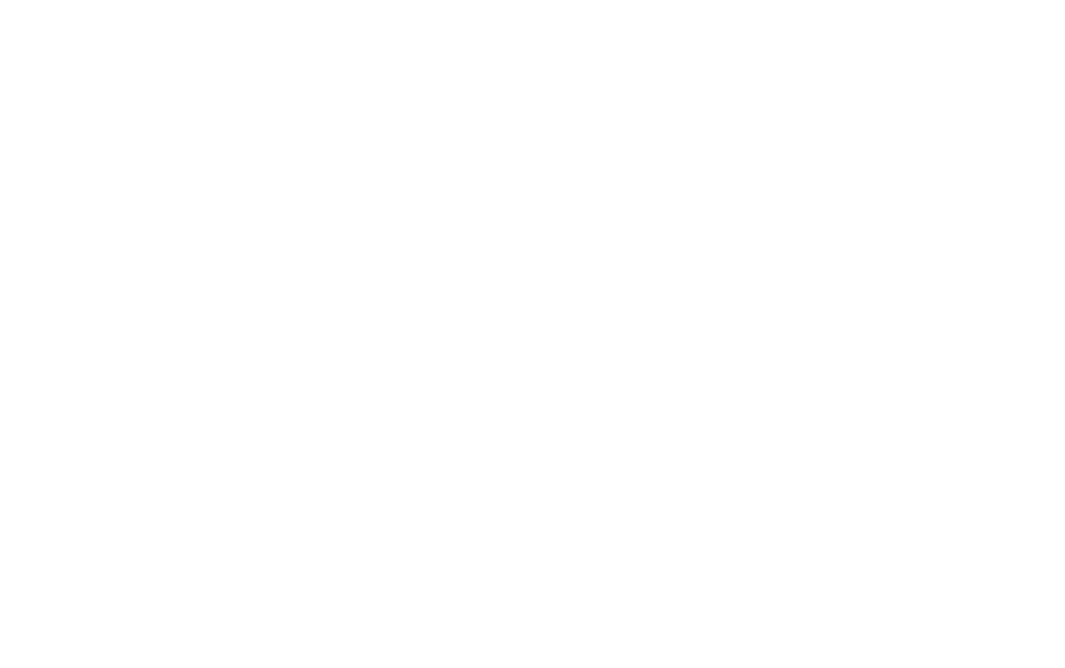
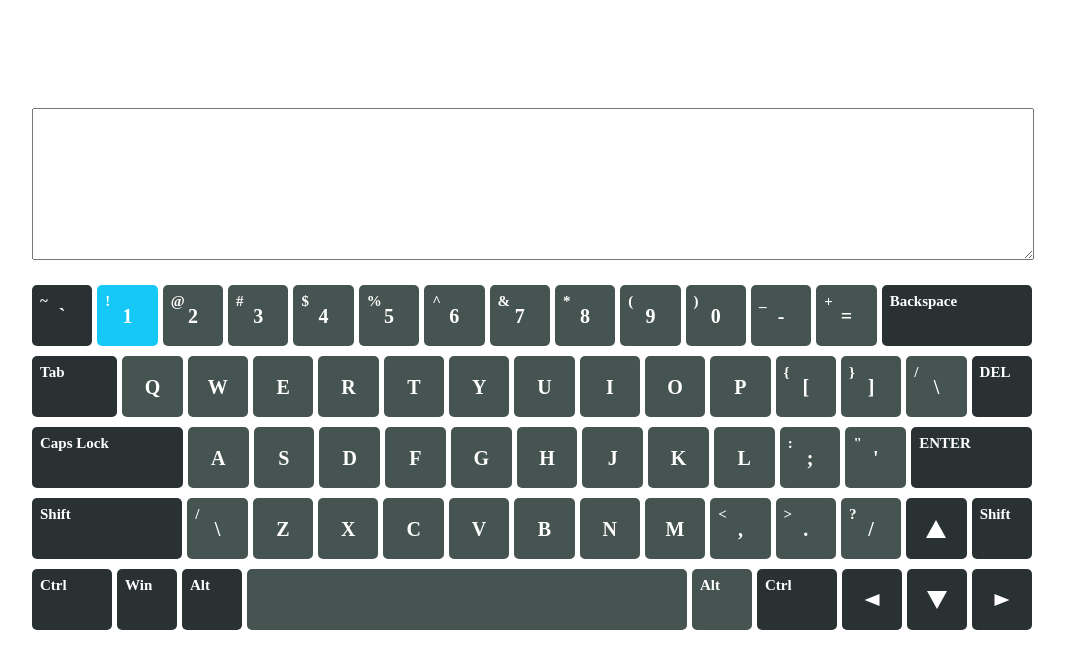
Before and after one commit to 5kazo4nik/virtual-keyboard, a website built with webpack: page virtual-keyboard/source/index.html in a window 1280 px wide. Shown: the whole page, without its empty margins (108-1173 px from the left). Built offline with nearby package versions, Linux system fonts and the light colour scheme.

Commit message:
feat: complete styles and static html

```diff
--- /dev/null
+++ b/virtual-keyboard/source/css/styles.scss
@@ -0,0 +1,123 @@
+$color-btn-center: #465451;
+$color-btn-border: #293133;
+$color-char: #fff;
+
+html {
+  display: flex;
+  flex-direction: column;
+  justify-content: space-between;
+  font-size: 10px;
+}
+
+body {
+  font-size: 2rem;
+  font-weight: bold;
+}
+
+.wrapper {
+  max-width: 1000px;
+  margin: 100px auto 0 auto;
+}
+
+.wrapper__input {
+  width: 100%;
+  height: 150px;
+  margin-bottom: 20px;
+  padding: 0;
+  outline: none;
+}
+
+.keyboard {
+  display: flex;
+  flex-direction: column;
+  row-gap: 10px;
+}
+
+.keyboard__line {
+  display: flex;
+  column-gap: 5px;
+}
+
+.btn {
+  height: 45px;
+  flex-basis: 40px;
+  background-color: #465451;
+  color: #fff;
+  border-radius: 5px;
+  flex-grow: 1;
+  padding: 8px;
+  font-size: 1.5rem;
+  position: relative;
+  text-align: left;
+
+  &_active {
+    background-color: #15c8f5;
+  }
+
+  &_bordered {
+    background-color: #293133;
+  }
+}
+
+.btn_backspace {
+  flex-basis: 130px;
+}
+
+.btn_tab {
+  flex-basis: 65px;
+}
+
+.btn_caps {
+  flex-basis: 130px;
+}
+
+.btn_enter {
+  flex-basis: 100px;
+}
+
+.btn_lshift {
+  flex-basis: 130px;
+}
+
+.btn_ctrl {
+  flex-basis: 60px;
+}
+
+.btn_space {
+  flex-basis: 420px;
+}
+
+.btn__inner {
+  text-align: center;
+  font-size: 2rem;
+  position: absolute;
+  left: 50%;
+  top: 50%;
+  transform: translate(-50%, -50%);
+}
+
+.btn__inner_up,
+.btn__inner_down,
+.btn__inner_left,
+.btn__inner_right {
+  width: 0;
+  height: 0;
+  border-style: solid;
+  border-width: 0 10px 18px 10px;
+  border-color: transparent transparent #fff transparent;
+}
+
+.btn__inner_down {
+  border-width: 18px 10px 0 10px;
+  border-color: #fff transparent transparent transparent;
+}
+
+.btn__inner_left {
+  border-width: 6px 15px 6px 0;
+  border-color: transparent #fff transparent transparent;
+}
+
+.btn__inner_right {
+  border-width: 6px 0 6px 15px;
+  border-color: transparent transparent transparent #fff;
+}
--- a/virtual-keyboard/source/index.html
+++ b/virtual-keyboard/source/index.html
@@ -9,7 +9,178 @@
 </head>
 
 <body>
-
+  <main class="wrapper">
+    <textarea class="wrapper__input" autofocus></textarea>
+    <div class="keyboard">
+      <div class="keyboard__line">
+        <div class="btn btn_bordered">~<div class="btn__inner">`</div>
+        </div>
+        <div class="btn btn_active">!<div class="btn__inner">1</div>
+        </div>
+        <div class="btn">@
+          <div class="btn__inner">2</div>
+        </div>
+        <div class="btn">#<div class="btn__inner">3</div>
+        </div>
+        <div class="btn">$<div class="btn__inner">4</div>
+        </div>
+        <div class="btn">%<div class="btn__inner">5</div>
+        </div>
+        <div class="btn">^<div class="btn__inner">6</div>
+        </div>
+        <div class="btn">&<div class="btn__inner">7</div>
+        </div>
+        <div class="btn">*<div class="btn__inner">8</div>
+        </div>
+        <div class="btn">(<div class="btn__inner">9</div>
+        </div>
+        <div class="btn">)<div class="btn__inner">0</div>
+        </div>
+        <div class="btn">_<div class="btn__inner">-</div>
+        </div>
+        <div class="btn">+<div class="btn__inner">=</div>
+        </div>
+        <div class="btn btn_bordered btn_backspace">Backspace</div>
+      </div>
+      <div class="keyboard__line">
+        <div class="btn btn_bordered btn_tab">Tab</div>
+        <div class="btn">
+          <div class="btn__inner">Q</div>
+        </div>
+        <div class="btn">
+          <div class="btn__inner">W</div>
+        </div>
+        <div class="btn">
+          <div class="btn__inner">E</div>
+        </div>
+        <div class="btn">
+          <div class="btn__inner">R</div>
+        </div>
+        <div class="btn">
+          <div class="btn__inner">T</div>
+        </div>
+        <div class="btn">
+          <div class="btn__inner">Y</div>
+        </div>
+        <div class="btn">
+          <div class="btn__inner">U</div>
+        </div>
+        <div class="btn">
+          <div class="btn__inner">I</div>
+        </div>
+        <div class="btn">
+          <div class="btn__inner">O</div>
+        </div>
+        <div class="btn">
+          <div class="btn__inner">P</div>
+        </div>
+        <div class="btn">{
+          <div class="btn__inner">[</div>
+        </div>
+        <div class="btn">}
+          <div class="btn__inner">]</div>
+        </div>
+        <div class="btn">/
+          <div class="btn__inner">\</div>
+        </div>
+        <div class="btn btn_bordered btn_del">DEL</div>
+      </div>
+      <div class="keyboard__line">
+        <div class="btn btn_bordered btn_caps">Caps Lock</div>
+        <div class="btn">
+          <div class="btn__inner">A</div>
+        </div>
+        <div class="btn">
+          <div class="btn__inner">S</div>
+        </div>
+        <div class="btn">
+          <div class="btn__inner">D</div>
+        </div>
+        <div class="btn">
+          <div class="btn__inner">F</div>
+        </div>
+        <div class="btn">
+          <div class="btn__inner">G</div>
+        </div>
+        <div class="btn">
+          <div class="btn__inner">H</div>
+        </div>
+        <div class="btn">
+          <div class="btn__inner">J</div>
+        </div>
+        <div class="btn">
+          <div class="btn__inner">K</div>
+        </div>
+        <div class="btn">
+          <div class="btn__inner">L</div>
+        </div>
+        <div class="btn">:
+          <div class="btn__inner">;</div>
+        </div>
+        <div class="btn">"
+          <div class="btn__inner">'</div>
+        </div>
+        <div class="btn btn_bordered btn_enter">ENTER</div>
+      </div>
+      <div class="keyboard__line">
+        <div class="btn btn_bordered btn_lshift">Shift</div>
+        <div class="btn">/
+          <div class="btn__inner">\</div>
+        </div>
+        <div class="btn">
+          <div class="btn__inner">Z</div>
+        </div>
+        <div class="btn">
+          <div class="btn__inner">X</div>
+        </div>
+        <div class="btn">
+          <div class="btn__inner">C</div>
+        </div>
+        <div class="btn">
+          <div class="btn__inner">V</div>
+        </div>
+        <div class="btn">
+          <div class="btn__inner">B</div>
+        </div>
+        <div class="btn">
+          <div class="btn__inner">N</div>
+        </div>
+        <div class="btn">
+          <div class="btn__inner">M</div>
+        </div>
+        <div class="btn">&#60;<div class="btn__inner">,
+          </div>
+        </div>
+        <div class="btn">&#62;
+          <div class="btn__inner">.</div>
+        </div>
+        <div class="btn">?
+          <div class="btn__inner">/</div>
+        </div>
+        <div class="btn btn_bordered">
+          <div class="btn__inner btn__inner_up"></div>
+        </div>
+        <div class="btn btn_bordered btn_rshift">Shift</div>
+      </div>
+      <div class="keyboard__line">
+        <div class="btn btn_bordered btn_ctrl">Ctrl</div>
+        <div class="btn btn_bordered btn_win">Win</div>
+        <div class="btn btn_bordered btn_alt">Alt</div>
+        <div class="btn btn_space"></div>
+        <div class="btn btn_alt">Alt</div>
+        <div class="btn btn_bordered btn_ctrl">Ctrl</div>
+        <div class="btn btn_bordered">
+          <div class="btn__inner btn__inner_left"></div>
+        </div>
+        <div class="btn btn_bordered">
+          <div class="btn__inner btn__inner_down"></div>
+        </div>
+        <div class="btn btn_bordered">
+          <div class="btn__inner btn__inner_right"></div>
+        </div>
+      </div>
+    </div>
+  </main>
 </body>
 
 </html>
--- a/virtual-keyboard/source/scripts/index.js
+++ b/virtual-keyboard/source/scripts/index.js
@@ -1 +1,3 @@
+import '../css/styles.scss';
+
 console.log('hello world');
--- a/virtual-keyboard/webpack.config.js
+++ b/virtual-keyboard/webpack.config.js
@@ -43,7 +43,6 @@ module.exports = (env, options) => {
     output: {
       path: path.resolve(__dirname, 'app'),
       filename: `./scripts/${filename('js')}`,
-      publicPath: '',
     },
     module: {
       rules: [
@@ -63,17 +62,7 @@ module.exports = (env, options) => {
         },
         {
           test: /\.s[ac]ss$/i,
-          use: [
-            {
-              loader: MiniCssExtractPlugin.loader,
-              options: {
-                hmr: !isProduction,
-                publicPath: (resourcePath, context) => `${path.relative(path.dirname(resourcePath), context)}/`,
-              },
-            },
-            'css-loader',
-            'sass-loader',
-          ],
+          use: [MiniCssExtractPlugin.loader, 'css-loader', 'sass-loader'],
         },
       ],
     },
```
